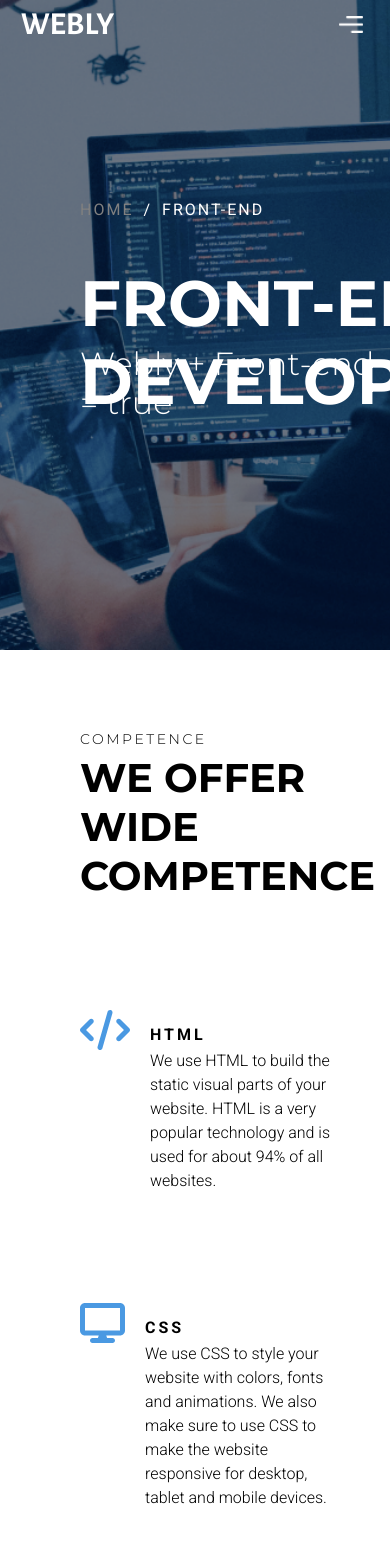
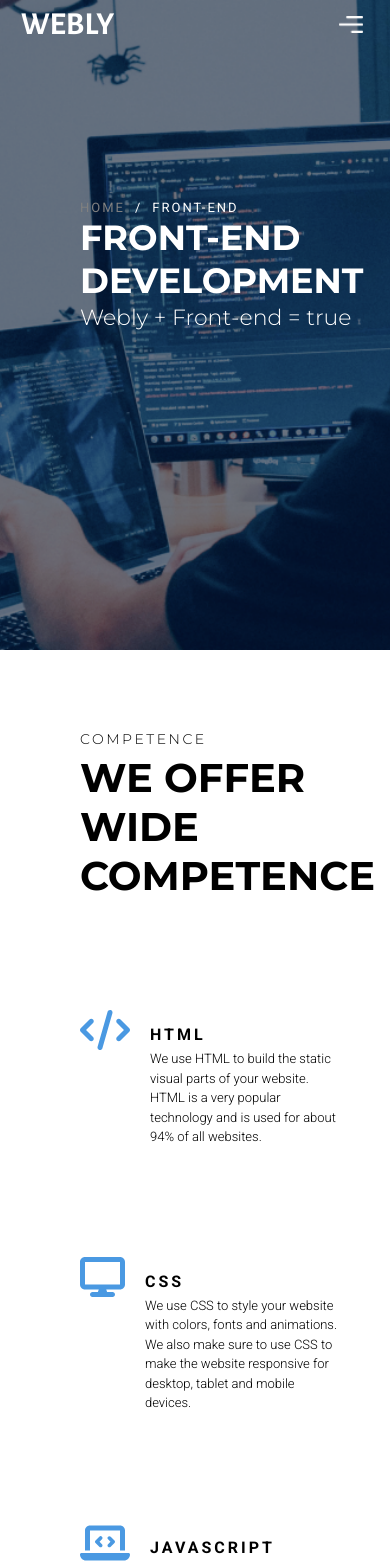
Before and after one commit to nybbe123/agile-project, a React (Create React App) app: page /frontEnd in a window 390 px wide. Shown: the top 1564 px of the page. Built offline with nearby package versions, Linux system fonts and the light colour scheme.

Commit message:
fixed parts of responsive

```diff
--- a/src/components/layout/detailPages/frontEnd.module.css
+++ b/src/components/layout/detailPages/frontEnd.module.css
@@ -220,6 +220,102 @@
   .comp1 {
     display: flex;
     flex-direction: column;
-    margin-left: 0;
+    margin-left: 0rem;
+  }
+
+  .h1 {
+    font-size: 55px;
+  }
+
+  .h2 {
+    margin-top: 7rem;
+  }
+
+  .comp1TextAlign {
+    align-items: center;
+    text-align: center;
   }
 }
+
+@media (max-width: 550px) {
+  .h1 {
+    font-size: 45px;
+    margin-top: 1rem;
+  }
+
+  .h2 {
+    font-size: 25px;
+    margin-top: 3rem;
+  }
+
+  .firstTextAlign {
+    font-size: 15px;
+  }
+}
+@media (max-width: 450px) {
+  .h1 {
+    font-size: 35px;
+    margin-top: 1rem;
+  }
+
+  .h2 {
+    font-size: 22px;
+    margin-top: 1.5rem;
+  }
+
+  .firstTextAlign {
+    font-size: 13px;
+  }
+
+  .home {
+    font-size: 13px;
+  }
+
+  .middle {
+    font-size: 13px;
+  }
+
+  .frontEnd {
+    font-size: 13px;
+  }
+}
+
+@media (max-width: 380px) {
+  .h1 {
+    font-size: 27px;
+    margin-top: 1rem;
+  }
+
+  .h2 {
+    font-size: 15px;
+    margin-top: 1rem;
+  }
+
+  .firstTextAlign {
+    font-size: 13px;
+  }
+
+  .home {
+    font-size: 13px;
+  }
+
+  .middle {
+    font-size: 13px;
+  }
+
+  .frontEnd {
+    font-size: 13px;
+  }
+
+  .head1 {
+    font-size: 15px;
+  }
+
+  .head2 {
+    font-size: 25px;
+  }
+
+  .head2Align {
+    margin-top: 3rem;
+  }
+}
```
